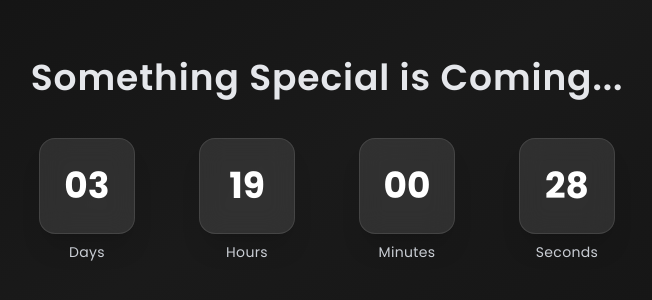
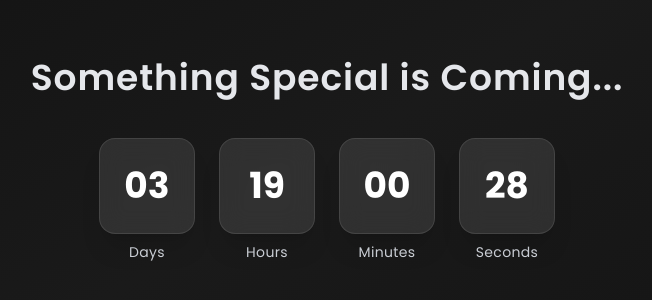
Before and after one commit to Smeagol03/ultah, a React (Vite) app: page / in a window 1280 px wide. Shown: the part 240-540 px from the top of the page, without its empty margins (313-965 px from the left). Built offline with nearby package versions, Linux system fonts and the light colour scheme.

Commit message:
fix: adjust gap spacing in Countdown component for improved layout

```diff
--- a/src/Countdown.jsx
+++ b/src/Countdown.jsx
@@ -46,7 +46,7 @@
         initial={{ opacity: 0, scale: 0.95 }}
         animate={{ opacity: 1, scale: 1 }}
         transition={{ duration: 1, delay: 0.3 }}
-        className="flex gap-4 sm:gap-6"
+        className="flex gap-2 md:gap-6"
       >
         <TimeBox label="Days" value={days} />
         <TimeBox label="Hours" value={hours} />
@@ -59,7 +59,7 @@
 
 function TimeBox({ label, value }) {
   return (
-    <div className="flex flex-col items-center px-5">
+    <div className="flex flex-col items-center">
       <div className="w-20 h-20 sm:w-24 sm:h-24 rounded-2xl bg-white/10 backdrop-blur-md flex items-center justify-center text-2xl sm:text-3xl md:text-4xl font-bold border border-white/10 shadow-xl">
         {value < 10 ? "0" + value : value}
       </div>
```
